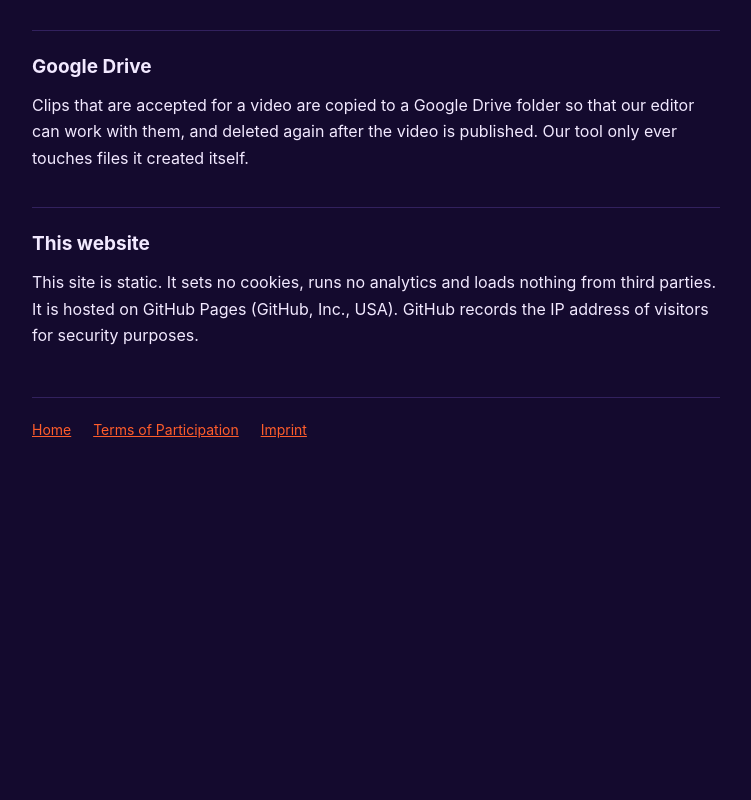
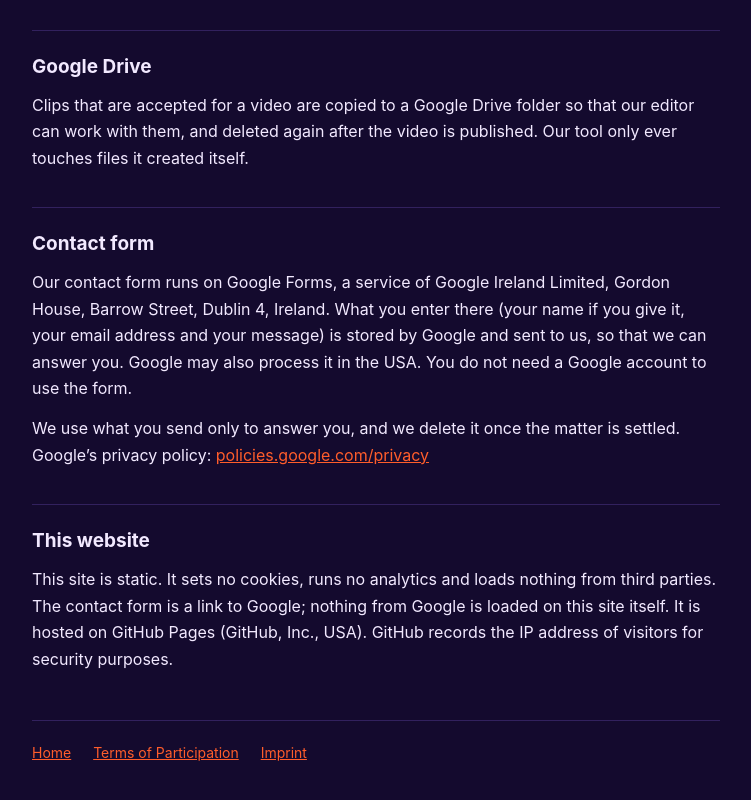
Before and after one commit to neyfz/palmmile-website, a plain HTML site: page privacy.html in a window 1280 px wide. Shown: the part 1687-2487 px from the top of the page, without its empty margins (264-1015 px from the left). Before the commit the page ends 2200 px from the top, so only its background shows below. Drawn offline with Linux system fonts and the light colour scheme.

Commit message:
Privacy: Abschnitt Contact form (Google Forms)
Wer das Formular betreibt, was gespeichert wird, wofuer, wie lange. Der Website-Absatz sagt, dass das Formular nur verlinkt ist und nichts von Google geladen wird.

Co-Authored-By: Claude Opus 5.5 <noreply@anthropic.com>
Claude-Session: https://claude.ai/code/session_01DEfXnF5rhUewQvAAs3g7jf

```diff
--- a/privacy.html
+++ b/privacy.html
@@ -120,9 +120,21 @@ folder so that our editor can work with them, and deleted again after
 the video is published. Our tool only ever touches files it created
 itself.</p>
 
+<h2>Contact form</h2>
+<p>Our contact form runs on Google Forms, a service of Google Ireland
+Limited, Gordon House, Barrow Street, Dublin 4, Ireland. What you enter
+there (your name if you give it, your email address and your message)
+is stored by Google and sent to us, so that we can answer you. Google
+may also process it in the USA. You do not need a Google account to
+use the form.</p>
+<p>We use what you send only to answer you, and we delete it once the
+matter is settled. Google&rsquo;s privacy policy:
+<a href="https://policies.google.com/privacy">policies.google.com/privacy</a></p>
+
 <h2>This website</h2>
 <p>This site is static. It sets no cookies, runs no analytics and
-loads nothing from third parties. It is hosted on GitHub Pages
+loads nothing from third parties. The contact form is a link to Google; nothing from Google is
+loaded on this site itself. It is hosted on GitHub Pages
 (GitHub, Inc., USA). GitHub records the IP address of visitors for
 security purposes.</p>
 
```
